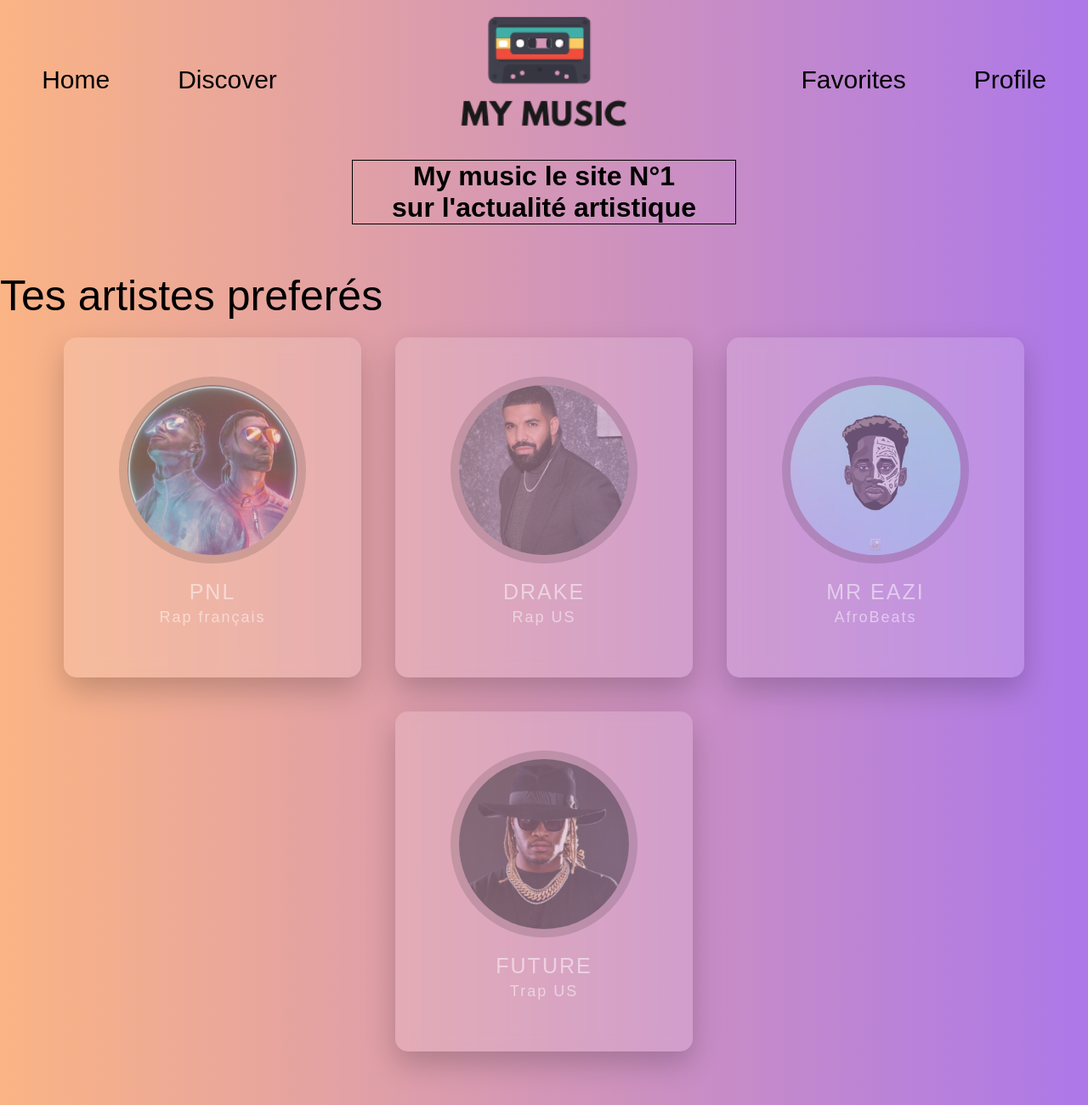
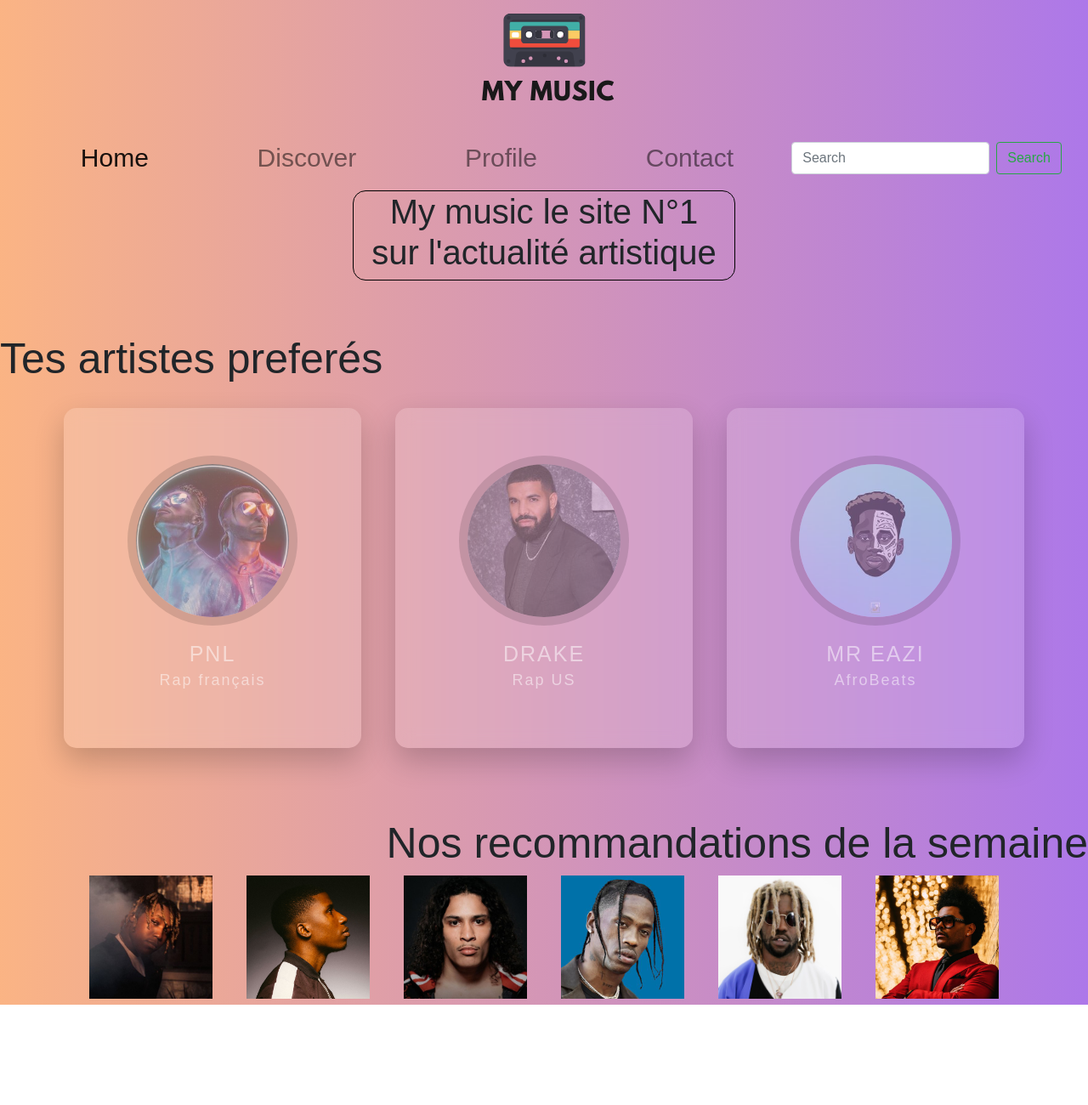
Before and after one commit to harriscreasy/ZAOUI_HARRIS-ECF202012_1, a plain HTML site: page index.html in a window 1280 px wide. Shown: the top 1300 px of the page at 85% size. After the commit the page ends 1182 px from the top, so only its background shows below. Drawn offline with nearby package versions, Linux system fonts and the light colour scheme.

Commit message:
Ajout du slider et réglage des cards

```diff
--- a/css/style.css
+++ b/css/style.css
@@ -14,32 +14,34 @@ body{
     background: linear-gradient(90deg, rgba(247,121,36,0.5592436803823091) 0%, rgba(136,59,223,0.6894958667060574) 100%);
 }
 
-
-nav{
+.logo{
     display: flex;
-    align-items: center;
-    justify-content: space-around;
+    justify-content: center;
 }
 
-nav img{
-    width: 500px;
+.navbar-nav{
+    display: flex;
+    justify-content: space-around;
+    width: 70vw;
 }
 
-nav ul{
-    display: flex;
+.nav-link{
+    font-size: 30px;
+    color: white;
 }
 
-nav li{
-    font-size: 30px;
-    margin: 0 40px;
-    list-style: none;
+.nav-link:hover{
+    color: green;
 }
+
+
 
 header{
     display: flex;
     justify-content: center;
     text-align: center;
     border: 1px black solid;
+    border-radius: 15px;
     width: 450px;
     margin: auto;
 }
@@ -200,3 +202,127 @@ header{
     color: #fff;
     font-size: 24px;
 }
+
+
+
+
+h2{
+    text-align:center;
+    padding: 20px;
+  }
+  /* Slider */
+
+  .slick-slide {
+      margin: 0px 20px;
+  }
+
+  .slick-slide img {
+      width: 100%;
+  }
+
+  .slick-slider
+  {
+      position: relative;
+      display: block;
+      box-sizing: border-box;
+      -webkit-user-select: none;
+      -moz-user-select: none;
+      -ms-user-select: none;
+              user-select: none;
+      -webkit-touch-callout: none;
+      -khtml-user-select: none;
+      -ms-touch-action: pan-y;
+          touch-action: pan-y;
+      -webkit-tap-highlight-color: transparent;
+  }
+
+  .slick-list
+  {
+      position: relative;
+      display: block;
+      overflow: hidden;
+      margin: 0;
+      padding: 0;
+  }
+  .slick-list:focus
+  {
+      outline: none;
+  }
+  .slick-list.dragging
+  {
+      cursor: pointer;
+      cursor: hand;
+  }
+
+  .slick-slider .slick-track,
+  .slick-slider .slick-list
+  {
+      -webkit-transform: translate3d(0, 0, 0);
+         -moz-transform: translate3d(0, 0, 0);
+          -ms-transform: translate3d(0, 0, 0);
+           -o-transform: translate3d(0, 0, 0);
+              transform: translate3d(0, 0, 0);
+  }
+
+  .slick-track
+  {
+      position: relative;
+      top: 0;
+      left: 0;
+      display: block;
+  }
+  .slick-track:before,
+  .slick-track:after
+  {
+      display: table;
+      content: '';
+  }
+  .slick-track:after
+  {
+      clear: both;
+  }
+  .slick-loading .slick-track
+  {
+      visibility: hidden;
+  }
+
+  .slick-slide
+  {
+      display: none;
+      float: left;
+      height: 100%;
+      min-height: 1px;
+  }
+  [dir='rtl'] .slick-slide
+  {
+      float: right;
+  }
+  .slick-slide img
+  {
+      display: block;
+  }
+  .slick-slide.slick-loading img
+  {
+      display: none;
+  }
+  .slick-slide.dragging img
+  {
+      pointer-events: none;
+  }
+  .slick-initialized .slick-slide
+  {
+      display: block;
+  }
+  .slick-loading .slick-slide
+  {
+      visibility: hidden;
+  }
+  .slick-vertical .slick-slide
+  {
+      display: block;
+      height: auto;
+      border: 1px solid transparent;
+  }
+  .slick-arrow.slick-hidden {
+      display: none;
+  }
--- a/index.html
+++ b/index.html
@@ -4,8 +4,13 @@
 <head>
     <meta charset="UTF-8">
     <meta name="viewport" content="width=device-width, initial-scale=1.0">
-    <title>Randart, N°1 sur l'actualité musicale</title>
+    <title>My music, N°1 sur l'actualité musicale</title>
     <script src="https://kit.fontawesome.com/93585804ff.js" crossorigin="anonymous"></script>
+    <link href="https://cdn.jsdelivr.net/npm/bootstrap@5.0.0-beta1/dist/css/bootstrap.min.css" rel="stylesheet" integrity="sha384-giJF6kkoqNQ00vy+HMDP7azOuL0xtbfIcaT9wjKHr8RbDVddVHyTfAAsrekwKmP1" crossorigin="anonymous">
+    <link href="//maxcdn.bootstrapcdn.com/bootstrap/4.1.1/css/bootstrap.min.css" rel="stylesheet" id="bootstrap-css">
+    <script src="//maxcdn.bootstrapcdn.com/bootstrap/4.1.1/js/bootstrap.min.js"></script>
+    <script src="//cdnjs.cloudflare.com/ajax/libs/jquery/3.2.1/jquery.min.js"></script>
+
     <link rel="stylesheet" href="css/style.css">
 
 
@@ -13,25 +18,39 @@
 
 <body>
 
-    <!-- MENU ------------------------------>
-
-    <nav>
-
-        <ul>
-            <li>Home</li>
-            <li>Discover</li>
-        </ul>
-
 <!-- LOGO DU MILIEU ------------------------------>
 
         <div class="logo"><img src="img/mymusic.png" alt="logo randart"></div>
 
-        <ul>
-            <li>Favorites</li>
-            <li>Profile</li>
-        </ul>
 
-    </nav>
+        <nav class="navbar navbar-expand-lg navbar-light bg">
+            <div class="container-fluid">
+              <button class="navbar-toggler" type="button" data-bs-toggle="collapse" data-bs-target="#navbarTogglerDemo01" aria-controls="navbarTogglerDemo01" aria-expanded="false" aria-label="Toggle navigation">
+                <span class="navbar-toggler-icon"></span>
+              </button>
+              <div class="collapse navbar-collapse" id="navbarTogglerDemo01">
+                <ul class="navbar-nav me-auto mb-2 mb-lg-0">
+                  <li class="nav-item">
+                    <a class="nav-link active" aria-current="page" href="#">Home</a>
+                  </li>
+                  <li class="nav-item">
+                    <a class="nav-link" href="#">Discover</a>
+                  </li>
+                  <li class="nav-item">
+                    <a class="nav-link" href="#">Profile</a>
+                  </li>
+                  <li class="nav-item">
+                    <a class="nav-link" href="#">Contact</a>
+                  </li>
+                </ul>
+                <form class="d-flex">
+                  <input class="form-control me-2" type="search" placeholder="Search" aria-label="Search" value="">
+                  <button class="btn btn-outline-success" type="submit">Search</button>
+                </form>
+              </div>
+            </div>
+          </nav>
+
 
 
     <!-- TITRE ENCADRÉ EN NOIR ------------------------------>
@@ -127,31 +146,6 @@
             </div>
 
 
-             <!-- CARTE NUMERO 4 FUTURE ------------------------------>
-
-            <div class="carda">
-                <div class="contenta">
-                    <div class="imgArt"><img src="img/future.jpg" alt="Photo Pnl"></div>
-                    <div class="contentaArt">
-                        <h3>Future<br><span>Trap US</span></h3>
-                    </div>
-                </div>
-
-
-                <ul class="sci">
-                    <li style="--i:1">
-                        <a href="#"><i class="fab fa-youtube"></i></a>
-                    </li>
-                    <li style="--i:2">
-                        <a href="#"><i class="fab fa-spotify"></i></a>
-                    </li>
-                    <li style="--i:3">
-                        <a href="#"><i class="fab fa-instagram"></i></a>
-                    </li>
-                </ul>
-            </div>
-
-
         </div>
     </div>
 
@@ -159,122 +153,30 @@
 
 
     <div class="titre2">Nos recommandations de la semaine</div>
-    <section class="favoriteArt">
+
+    <div class="container">
+
+         <section class="customer-logos slider">
+            <div class="slide"><img src="img/jul2.jpg"></div>
+            <div class="slide"><img src="img/future2.jpg"></div>
+            <div class="slide"><img src="img/dontoliver2.jpg"></div>
+            <div class="slide"><img src="img/bosh2.jpg"></div>
+            <div class="slide"><img src="img/Hatik2.jpg"></div>
+            <div class="slide"><img src="img/travis2.jpg"></div>
+            <div class="slide"><img src="img/jokair2.jpg"></div>
+            <div class="slide"><img src="img/theweeknd2.jpg"></div>
+            <div class="slide"><img src="img/snoopdogg2.jpg"></div>
+         </section>
 
 
-
-        <!-- CARTE NUMERO 1 PNL ---------------------------- -->
-
-        <div class="containera">
-            <div class="carda">
-                <div class="contenta">
-                    <div class="imgArt"><img src="img/pnl.jpg" alt="Photo Pnl"></div>
-                    <div class="contentaArt">
-                        <h3>PNL<br><span>Rap français</span></h3>
-                    </div>
-                </div>
-
-                <ul class="sci">
-                    <li style="--i:1">
-                        <a href="#"><i class="fab fa-youtube"></i></a>
-                    </li>
-                    <li style="--i:2">
-                        <a href="#"><i class="fab fa-spotify"></i></a>
-                    </li>
-                    <li style="--i:3">
-                        <a href="#"><i class="fab fa-instagram"></i></a>
-                    </li>
-                </ul>
-            </div>
-
-
-
-                <!-- CARTE NUMERO 2 DRAKE ------------------------------>
-
-            <div class="carda">
-                <div class="contenta">
-                    <div class="imgArt"><img src="img/drake.jpg" alt="Photo Pnl"></div>
-                    <div class="contentaArt">
-                        <h3>Drake<br><span>Rap US</span></h3>
-                    </div>
-                </div>
-
-
-                <ul class="sci">
-                    <li style="--i:1">
-                        <a href="#"><i class="fab fa-youtube"></i></a>
-                    </li>
-                    <li style="--i:2">
-                        <a href="#"><i class="fab fa-spotify"></i></a>
-                    </li>
-                    <li style="--i:3">
-                        <a href="#"><i class="fab fa-instagram"></i></a>
-                    </li>
-                </ul>
-            </div>
-
-
-            <!-- CARTE NUMERO 3 MR EAZI ------------------------------>
-
-
-            <div class="carda">
-                <div class="contenta">
-                    <div class="imgArt"><img src="img/mreazi.jpg" alt="Photo Pnl"></div>
-                    <div class="contentaArt">
-                        <h3>Mr eazi<br><span>AfroBeats</span></h3>
-                    </div>
-                </div>
-
-
-                <ul class="sci">
-                    <li style="--i:1">
-                        <a href="#"><i class="fab fa-youtube"></i></a>
-                    </li>
-                    <li style="--i:2">
-                        <a href="#"><i class="fab fa-spotify"></i></a>
-                    </li>
-                    <li style="--i:3">
-                        <a href="#"><i class="fab fa-instagram"></i></a>
-                    </li>
-                </ul>
-            </div>
-
-
-             <!-- CARTE NUMERO 4 FUTURE ------------------------------>
-
-            <div class="carda">
-                <div class="contenta">
-                    <div class="imgArt"><img src="img/future.jpg" alt="Photo Pnl"></div>
-                    <div class="contentaArt">
-                        <h3>Future<br><span>Trap US</span></h3>
-                    </div>
-                </div>
-
-
-                <ul class="sci">
-                    <li style="--i:1">
-                        <a href="#"><i class="fab fa-youtube"></i></a>
-                    </li>
-                    <li style="--i:2">
-                        <a href="#"><i class="fab fa-spotify"></i></a>
-                    </li>
-                    <li style="--i:3">
-                        <a href="#"><i class="fab fa-instagram"></i></a>
-                    </li>
-                </ul>
-            </div>
-
-
-        </div>
-    </div>
-
-    </section>
+      </div>
 
 
 
 
 
-
+      <script src="https://cdnjs.cloudflare.com/ajax/libs/slick-carousel/1.6.0/slick.js"></script>
+    <script src="https://cdn.jsdelivr.net/npm/bootstrap@5.0.0-beta1/dist/js/bootstrap.bundle.min.js" integrity="sha384-ygbV9kiqUc6oa4msXn9868pTtWMgiQaeYH7/t7LECLbyPA2x65Kgf80OJFdroafW" crossorigin="anonymous"></script>
     <script src="../script/main.js"></script>
 </body>
 
--- a/script/main.js
+++ b/script/main.js
@@ -0,0 +1,27 @@
+$(document).ready(function(){
+    $('.customer-logos').slick({
+        slidesToShow: 6,
+        slidesToScroll: 1,
+        autoplay: true,
+        autoplaySpeed: 2000,
+        arrows: false,
+        dots: false,
+        pauseOnHover: true,
+        responsive: [{
+            breakpoint: 768,
+            settings: {
+                slidesToShow: 4
+            }
+        }, {
+            breakpoint: 520,
+            settings: {
+                slidesToShow: 3
+            }
+        }]
+    });
+});
+
+
+function ouvrirPage(){
+    var search = document.querySelector(".form-control");
+}
```
Also changed, not shown: img/Hatik2.jpg (added), img/bosh2.jpg (added), img/dontoliver.jpg (deleted), img/dontoliver2.jpg (added), img/future.jpg (deleted), img/future2.jpg (added), img/jokair2.jpg (added), img/jul2.jpg (added), img/ninho.jpg (deleted), img/snoopdogg2.jpg (added), img/theweeknd2.jpg (added), img/travis2.jpg (added), img/traviscott.jpg (deleted), 1 other file.
